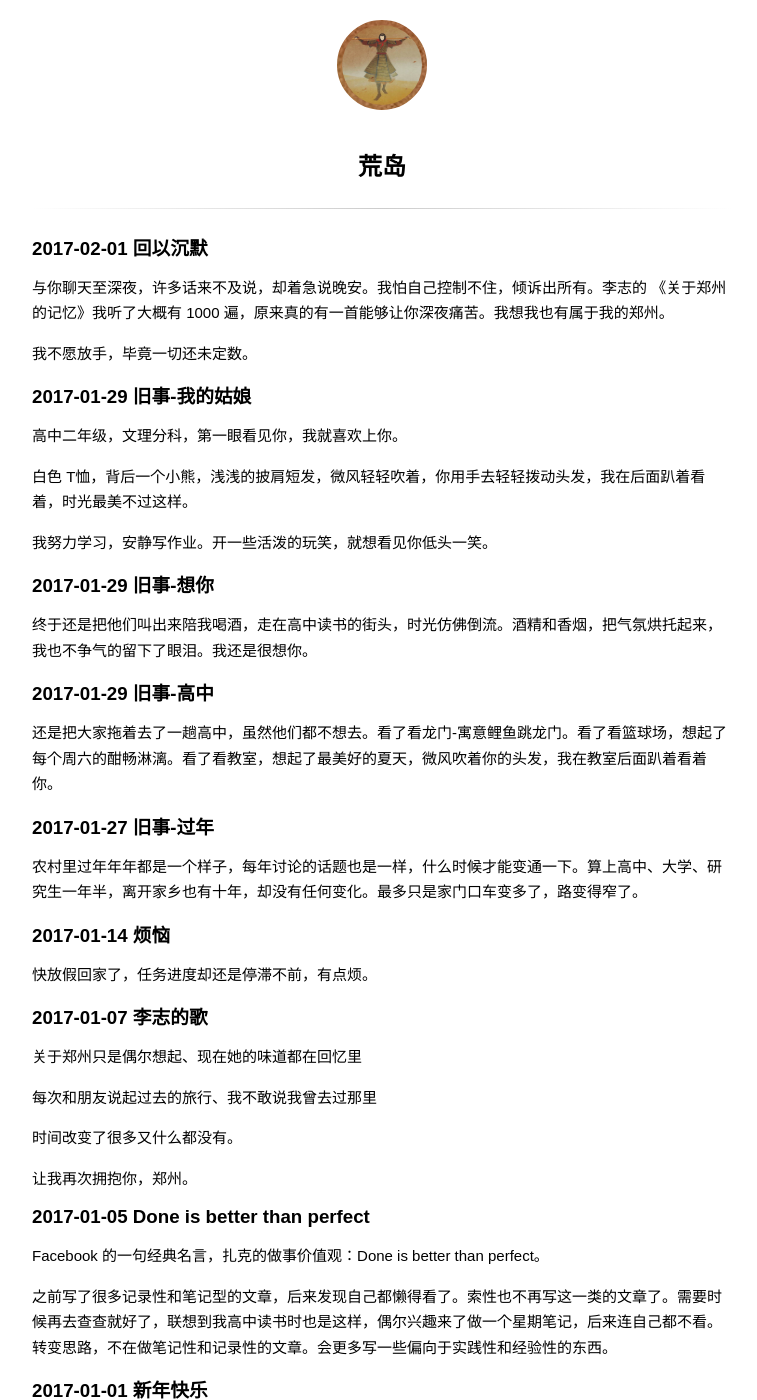
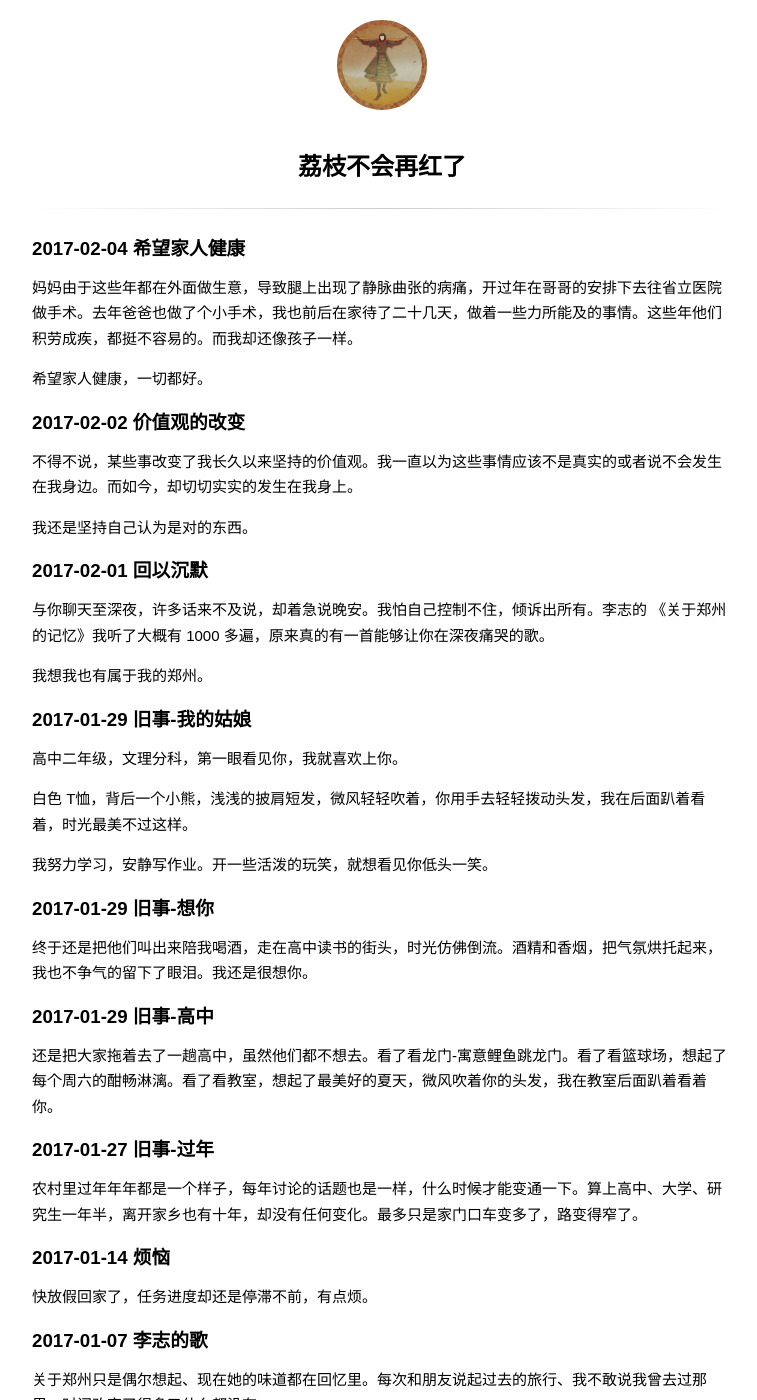
Before and after one commit to wuchangfeng/wuchangfeng.github.io, a Jekyll site: the page built from diary.md, in a window 1280 px wide and 1400 px high. Shown: the whole window, without its empty margins (258-1015 px from the left). Built offline with Jekyll 4.4.1, drawn with Linux system fonts in a browser that asks for light colours; some web fonts are replaced; comment, search, counter and statistics services are not loaded.

Commit message:
blog update

```diff
--- a/diary.md
+++ b/diary.md
@@ -1,12 +1,24 @@
 ---
-title: 荒岛
+title: 荔枝不会再红了
 ---
+
+### 2017-02-04 希望家人健康
+
+妈妈由于这些年都在外面做生意，导致腿上出现了静脉曲张的病痛，开过年在哥哥的安排下去往省立医院做手术。去年爸爸也做了个小手术，我也前后在家待了二十几天，做着一些力所能及的事情。这些年他们积劳成疾，都挺不容易的。而我却还像孩子一样。
+
+希望家人健康，一切都好。
+
+### 2017-02-02 价值观的改变
+
+不得不说，某些事改变了我长久以来坚持的价值观。我一直以为这些事情应该不是真实的或者说不会发生在我身边。而如今，却切切实实的发生在我身上。
+
+我还是坚持自己认为是对的东西。
 
 ### 2017-02-01 回以沉默
 
-与你聊天至深夜，许多话来不及说，却着急说晚安。我怕自己控制不住，倾诉出所有。李志的 《关于郑州的记忆》我听了大概有 1000 遍，原来真的有一首能够让你深夜痛苦。我想我也有属于我的郑州。
+与你聊天至深夜，许多话来不及说，却着急说晚安。我怕自己控制不住，倾诉出所有。李志的 《关于郑州的记忆》我听了大概有 1000 多遍，原来真的有一首能够让你在深夜痛哭的歌。
 
-我不愿放手，毕竟一切还未定数。
+我想我也有属于我的郑州。
 
 ### 2017-01-29 旧事-我的姑娘
 
@@ -34,11 +46,7 @@ title: 荒岛
 
 ### 2017-01-07 李志的歌
 
-关于郑州只是偶尔想起、现在她的味道都在回忆里
-
-每次和朋友说起过去的旅行、我不敢说我曾去过那里
-
-时间改变了很多又什么都没有。
+关于郑州只是偶尔想起、现在她的味道都在回忆里。每次和朋友说起过去的旅行、我不敢说我曾去过那里。时间改变了很多又什么都没有。
 
 让我再次拥抱你，郑州。
 
```
